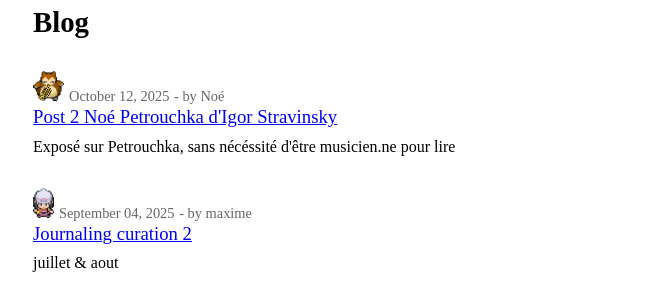
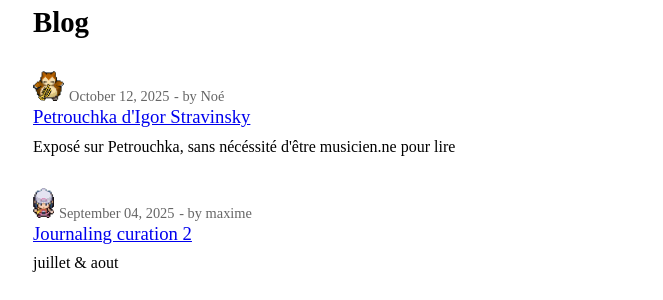
Before and after one commit to 3imaginaryboys3/3imaginaryboys3.github.io, a Jekyll site: the page built from index.markdown, in a window 1280 px wide. Shown: the part 512-812 px from the top of the page, without its empty margins (307-970 px from the left). Built offline with Jekyll 4.4.1, drawn with Linux system fonts in a browser that asks for light colours; nearby versions of some CDN libraries; some web fonts are replaced.

Commit message:
Create 2025-10-12-post-2-no-petrouchka-d-igor-stravinsky.md

```diff
--- a/_posts/2025-10-12-post-2-no-petrouchka-d-igor-stravinsky.md
+++ b/_posts/2025-10-12-post-2-no-petrouchka-d-igor-stravinsky.md
@@ -1,5 +1,5 @@
 ---
-title: Post 2 Noé Petrouchka d'Igor Stravinsky
+title: Petrouchka d'Igor Stravinsky
 show: 'true'
 author: Noé
 subtitle: 'Exposé sur Petrouchka, sans nécéssité d''être musicien.ne pour lire'
@@ -80,9 +80,9 @@ J'espère que ce post vous donnera envie d'écouter l'oeuvre dans son entiereté
 
 <https://www.radiofrance.fr/francemusique/podcasts/musicopolis/1911-igor-stravinsky-compose-petrouchka-5854510>
 
-<https://www.youtube.comwatchv=t0rtlQz9q3U&embeds_referring_euri=https%3A%2F%2Fwww.google.com%2F&source_ve_path=Mjg2NjY>
+<https://www.radiofrance.fr/francemusique/podcasts/igor-stravinsky-chroniques-de-sa-vie>
 
-<https://www.radiofrance.fr/francemusique/podcasts/igor-stravinsky-chroniques-de-sa-vie>
+https://www.youtube.com/watch?time_continue=3&v=7Vrm1DrCWyU&embeds_referring_euri=https%3A%2F%2Fwww.google.com%2F&source_ve_path=Mjg2NjY
 
 
 
```
